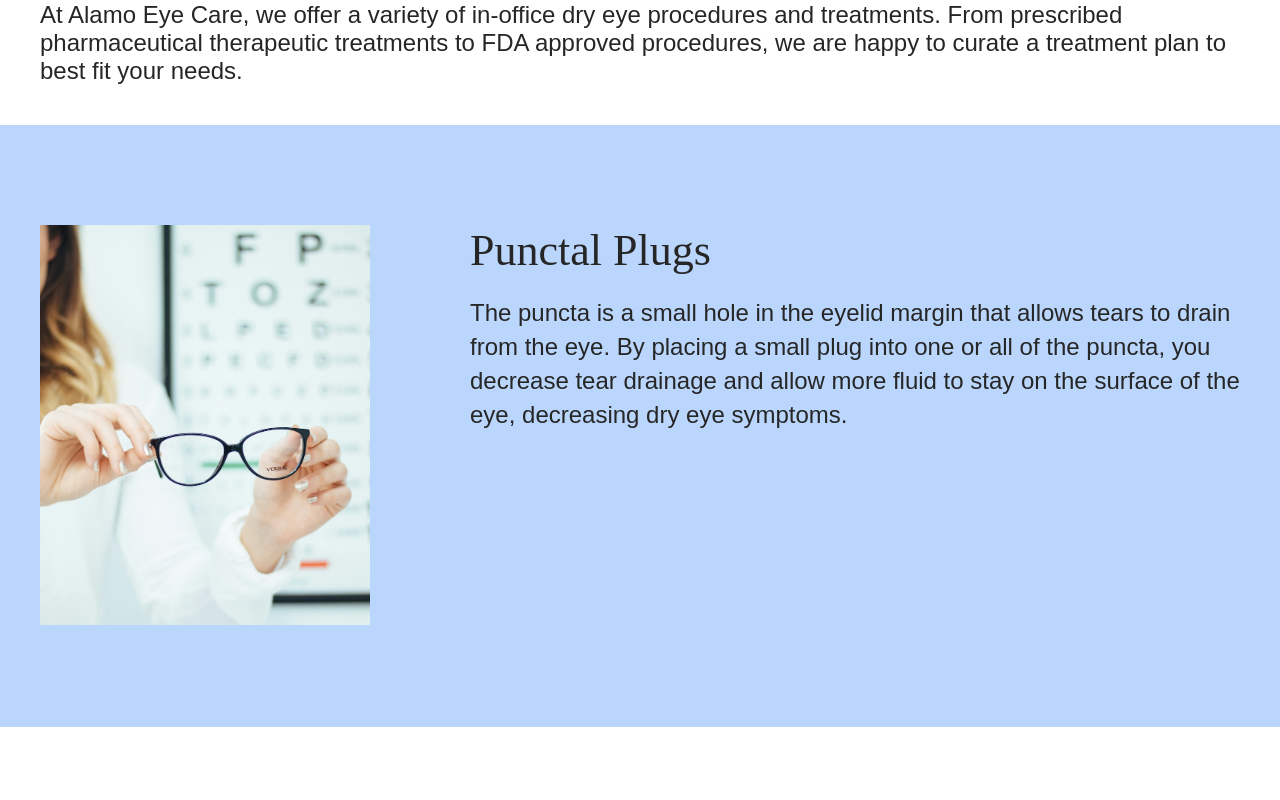
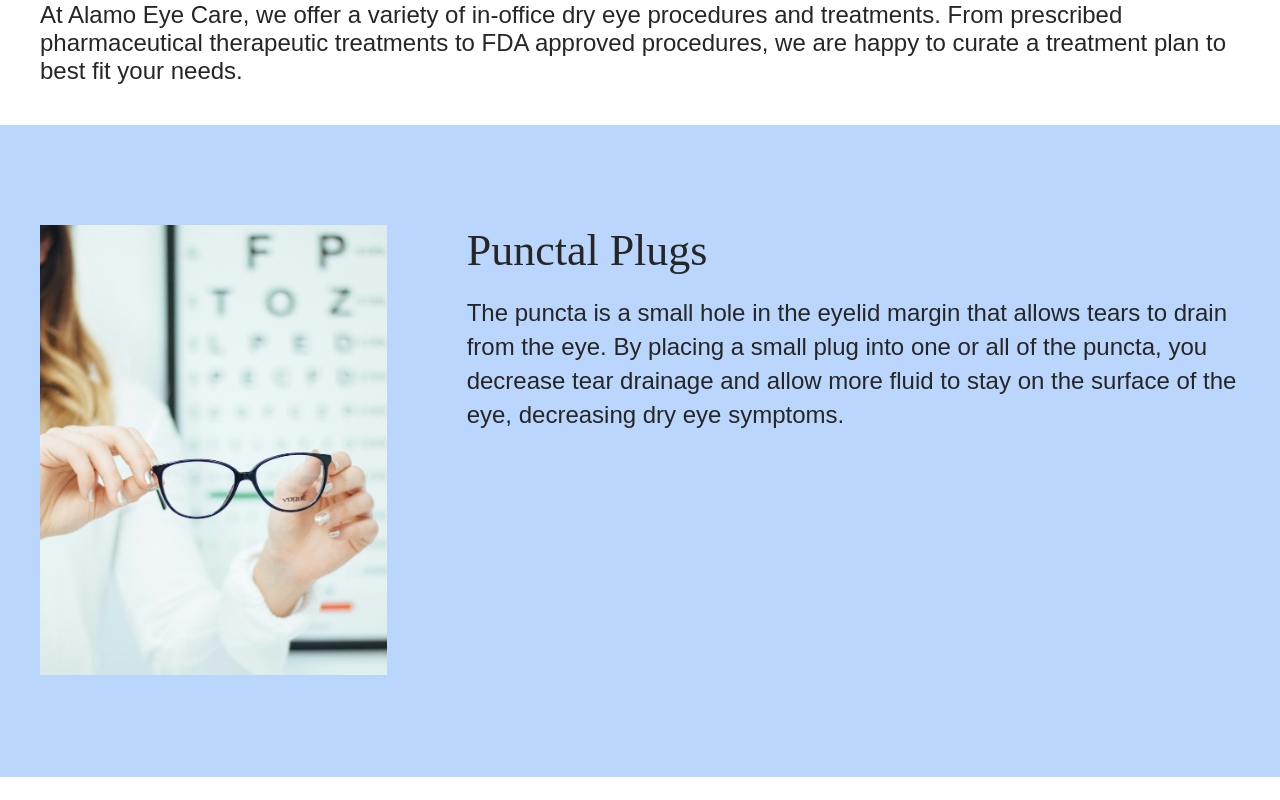
Before and after one commit to kathyhahahahoang/dry-eye-center, a React (Vite) app: page /in-office-treatments in a window 1280 px wide. Shown: the part 380-1180 px from the top of the page. Built offline with nearby package versions, Linux system fonts and the light colour scheme; a web font is replaced by a local one.

Commit message:
Convert to grid system for InOfficeTreatments

```diff
--- a/src/pages/InOfficeTreatments.module.scss
+++ b/src/pages/InOfficeTreatments.module.scss
@@ -20,9 +20,9 @@
 }
 
 .treatment-container {
-  display: flex;
-  gap: 10rem;
-  padding: 10rem 4rem;
+  // display: flex;
+  // gap: 10rem;
+  padding: 10rem 0;
   color: var(--color-blue-dark);
 }
 
@@ -32,17 +32,17 @@
 }
 
 .treatment-picture {
-  width: 30%;
+  // width: 30%;
 
   img {
     width: 100%;
-    height: 40rem;
+    height: 45rem;
     object-fit: cover;
   }
 }
 
 .treatment-text {
-  width: 70%;
+  // width: 70%;
   display: flex;
   flex-direction: column;
   gap: 2rem;
--- a/src/pages/InOfficeTreatments.tsx
+++ b/src/pages/InOfficeTreatments.tsx
@@ -17,19 +17,25 @@ function InOfficeTreatments() {
       {inOfficeTreatments.map((el, i) => {
         return (
           <div className={styles["treatment-container"]} key={i}>
-            <div className={styles["treatment-picture"]}>
-              <img src={glasses} />
-            </div>
-            <div className={styles["treatment-text"]}>
-              <h3>{el.title}</h3>
-              <p>{el.desc}</p>
-              {el.price && <p>{el.price}</p>}
-              {el.link && (
-                <NavLink to="/contact" className={styles.link}>
-                  {el.link}
-                  <span> &rarr;</span>
-                </NavLink>
-              )}
+            <div className={"row"}>
+              <div className={"col-1-of-3"}>
+                <div className={styles["treatment-picture"]}>
+                  <img src={glasses} />
+                </div>
+              </div>
+              <div className={"col-2-of-3"}>
+                <div className={styles["treatment-text"]}>
+                  <h3>{el.title}</h3>
+                  <p>{el.desc}</p>
+                  {el.price && <p>{el.price}</p>}
+                  {el.link && (
+                    <NavLink to="/contact" className={styles.link}>
+                      {el.link}
+                      <span> &rarr;</span>
+                    </NavLink>
+                  )}
+                </div>
+              </div>
             </div>
           </div>
         );
@@ -39,3 +45,20 @@ function InOfficeTreatments() {
 }
 
 export default InOfficeTreatments;
+
+{
+  /* <div className={styles["treatment-picture"]}>
+<img src={glasses} />
+</div>
+<div className={styles["treatment-text"]}>
+<h3>{el.title}</h3>
+<p>{el.desc}</p>
+{el.price && <p>{el.price}</p>}
+{el.link && (
+  <NavLink to="/contact" className={styles.link}>
+    {el.link}
+    <span> &rarr;</span>
+  </NavLink>
+)}
+</div> */
+}
```
